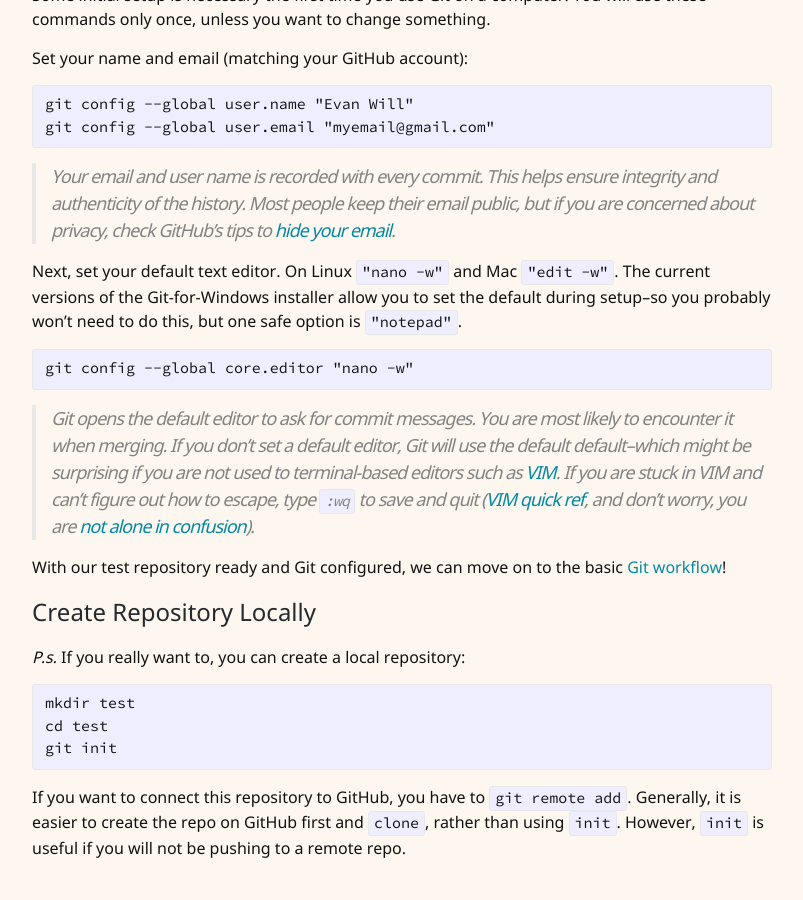
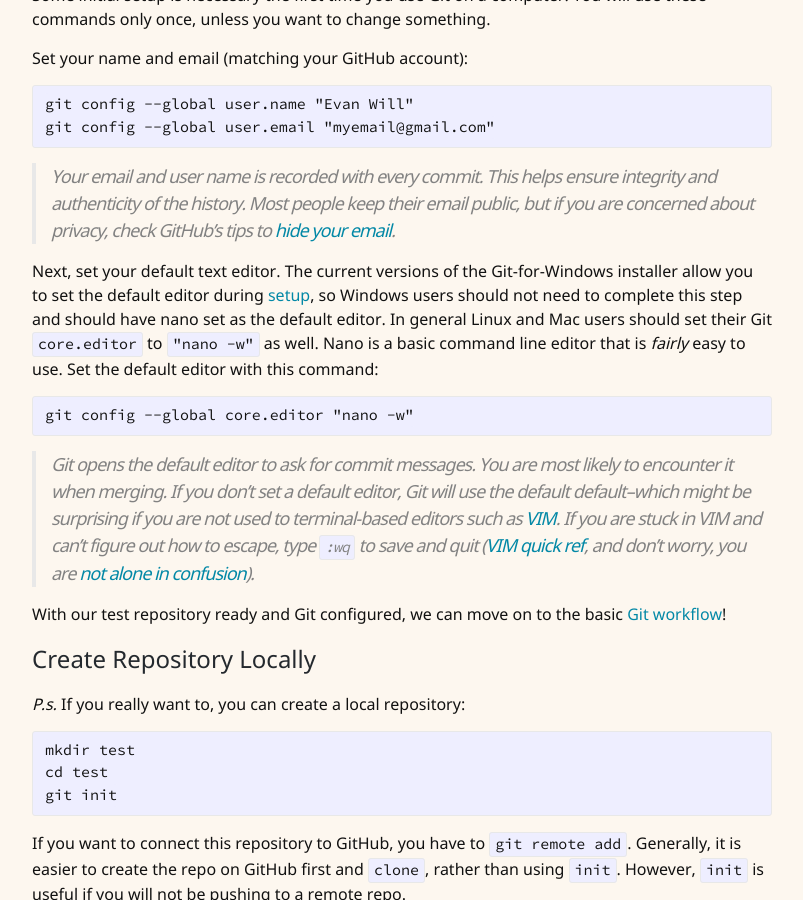
Before and after one commit to evanwill/get-git, a Jekyll site: the page built from 2-setup.md, in a window 1280 px wide and 900 px high, scrolled down 1294 px. Shown: the whole window, without its empty margins (238-1041 px from the left). Built offline with Jekyll 4.4.1, drawn with Linux system fonts in a browser that asks for light colours.

Commit message:
update setup core editor

````diff
--- a/2-setup.md
+++ b/2-setup.md
@@ -61,8 +61,10 @@ git config --global user.email "myemail@gmail.com"
 > Most people keep their email public, but if you are concerned about privacy, check GitHub's tips to [hide your email](https://help.github.com/articles/keeping-your-email-address-private/){:target="_blank"}.
 
 Next, set your default text editor.
-On Linux `"nano -w"` and Mac `"edit -w"`.
-The current versions of the Git-for-Windows installer allow you to set the default during setup--so you probably won't need to do this, but one safe option is `"notepad"`.
+The current versions of the Git-for-Windows installer allow you to set the default editor during [setup]({{ '/0-prep.html' | relative_url }}), so Windows users should not need to complete this step and should have nano set as the default editor.
+In general Linux and Mac users should set their Git `core.editor` to `"nano -w"` as well.
+Nano is a basic command line editor that is *fairly* easy to use.
+Set the default editor with this command:
 
 ```
 git config --global core.editor "nano -w"
````
